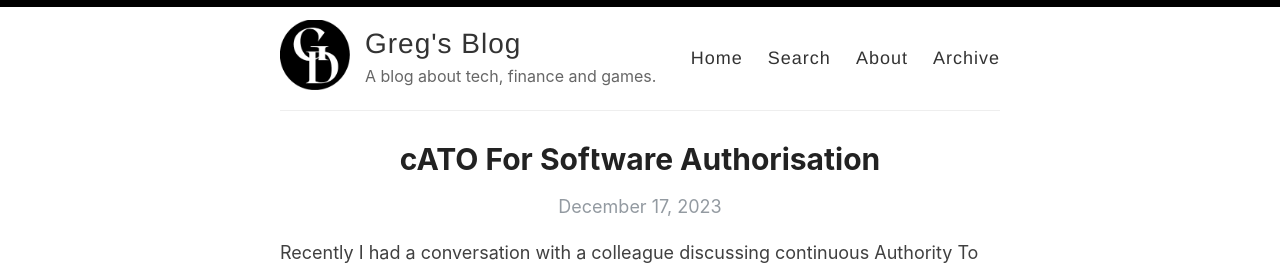
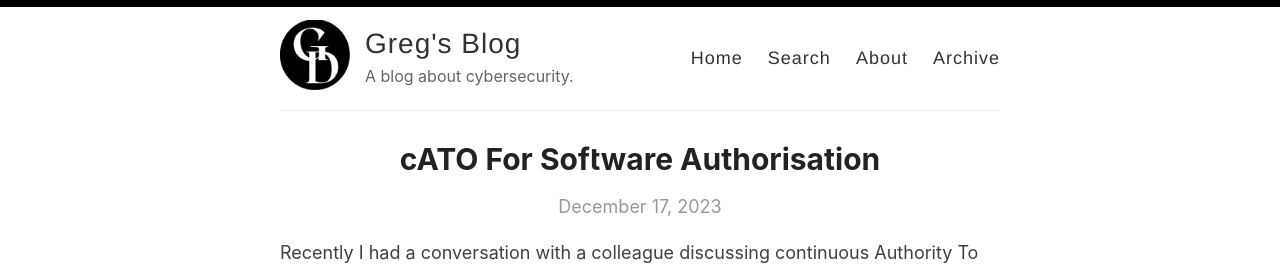
Before and after one commit to Greg-DK/greg-dk.github.io, a Jekyll site: the page built from index.html, in a window 1280 px wide. Shown: the top 265 px of the page. Built offline with Jekyll 4.4.1, drawn with Linux system fonts in a browser that asks for light colours; the list of posts is cut into pages by our own code.

Commit message:
Update _config.yml

```diff
--- a/_config.yml
+++ b/_config.yml
@@ -9,7 +9,7 @@ name: Greg's Blog
 author: Greg DK
 
 # Short bio or description (displayed in the header)
-description: A blog about tech, finance and games.
+description: A blog about cybersecurity.
 
 # URL of your avatar or profile pic (you could use your GitHub profile pic)
 avatar: /images/gd.png
```
